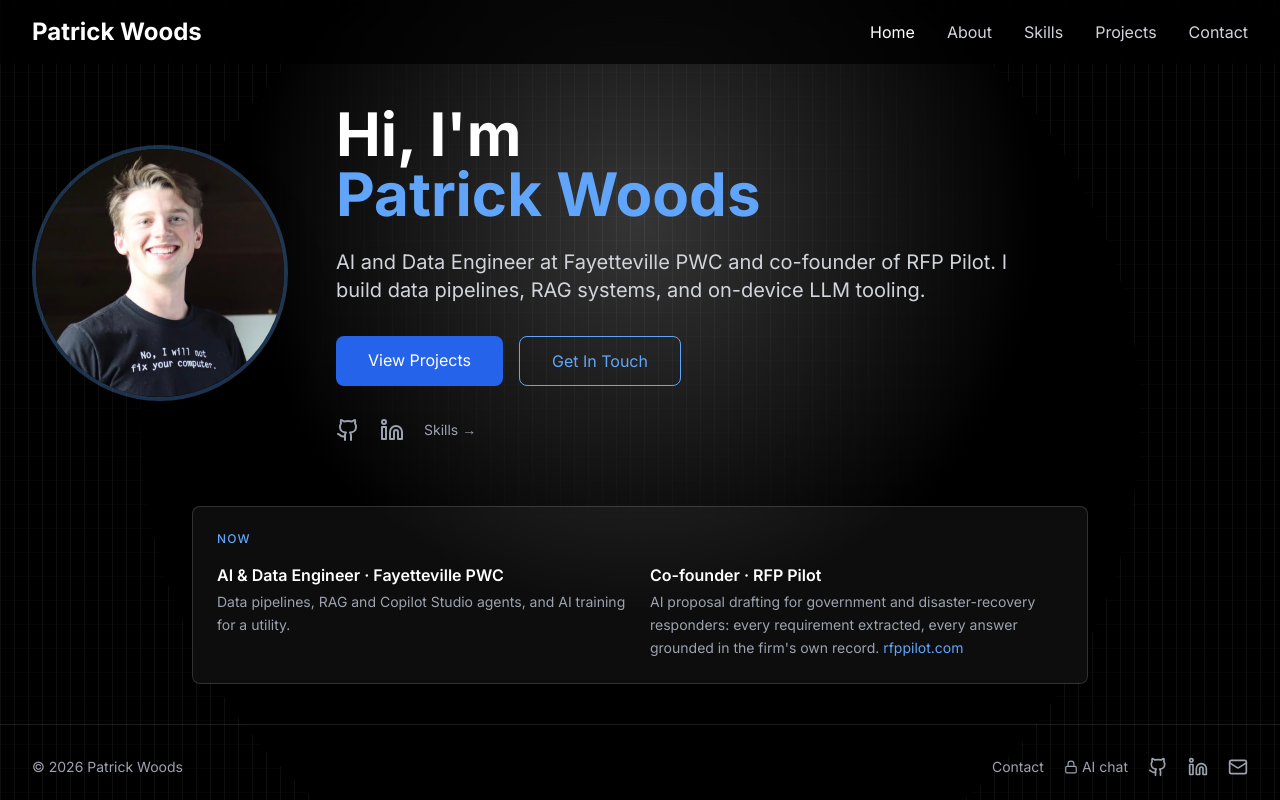
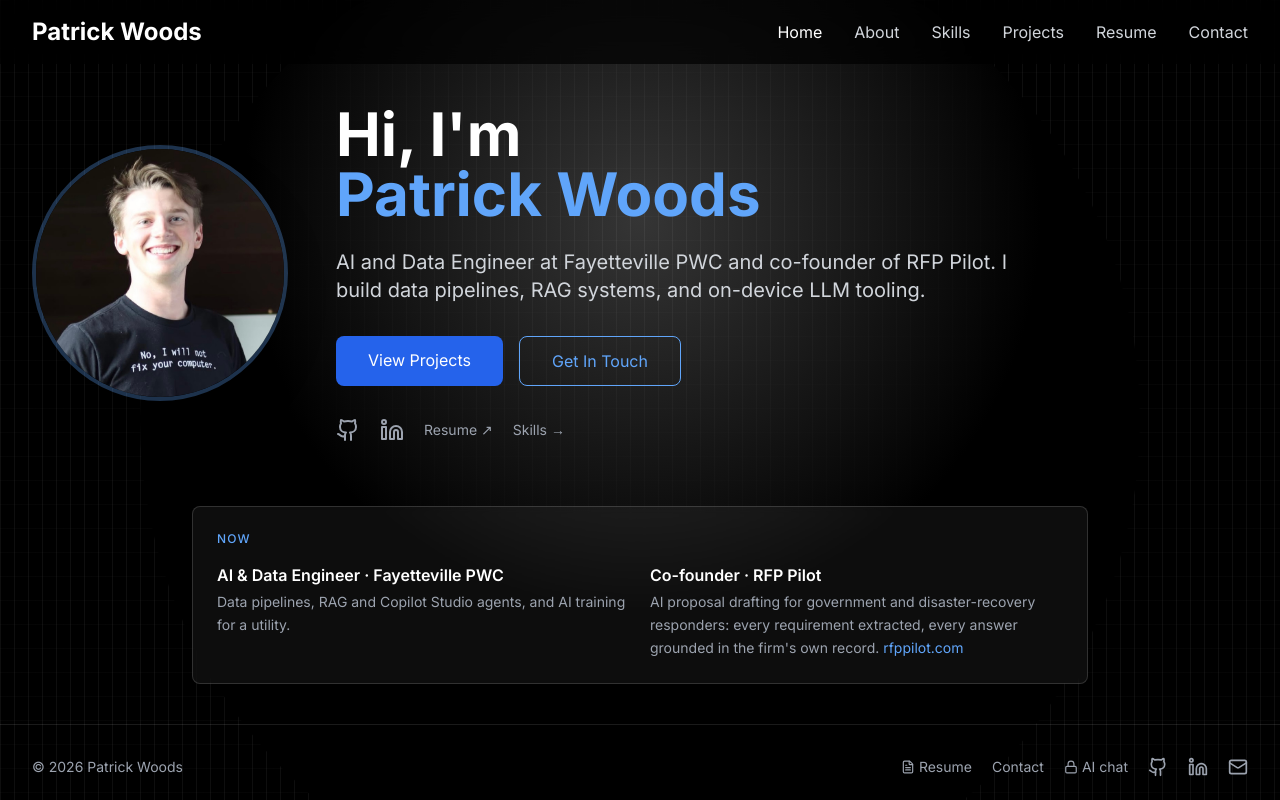
Before and after one commit to PNWoods/Personal-Website, a Next.js app: page / in a window 1280 px wide. Built offline with nearby package versions, Linux system fonts and the light colour scheme.

Commit message:
site: resume PDF with links in the nav, footer and home page

```diff
--- a/components/Footer.tsx
+++ b/components/Footer.tsx
@@ -1,6 +1,6 @@
 import Link from 'next/link'
-import { Github, Linkedin, Lock, Mail } from 'lucide-react'
-import { CONTACT } from '@/lib/site'
+import { FileText, Github, Linkedin, Lock, Mail } from 'lucide-react'
+import { CONTACT, RESUME_PATH } from '@/lib/site'
 
 export default function Footer() {
   const year = new Date().getFullYear()
@@ -10,6 +10,15 @@
       <div className="mx-auto flex max-w-7xl flex-col items-center justify-between gap-4 px-4 sm:flex-row sm:px-6 lg:px-8">
         <p className="text-sm text-gray-400">© {year} Patrick Woods</p>
         <div className="flex items-center gap-5">
+          <a
+            href={RESUME_PATH}
+            target="_blank"
+            rel="noopener noreferrer"
+            className="inline-flex items-center gap-1 text-sm text-gray-400 transition-colors hover:text-white"
+          >
+            <FileText className="h-3.5 w-3.5" aria-hidden />
+            Resume
+          </a>
           <Link href="/contact" className="text-sm text-gray-400 transition-colors hover:text-white">
             Contact
           </Link>
--- a/components/Navigation.tsx
+++ b/components/Navigation.tsx
@@ -4,7 +4,7 @@
 import { usePathname } from 'next/navigation'
 import { useEffect, useState } from 'react'
 import { Menu, X } from 'lucide-react'
-import { NAV_LINKS } from '@/lib/site'
+import { NAV_LINKS, RESUME_PATH } from '@/lib/site'
 import { useContactModal } from './ContactModalProvider'
 
 export default function Navigation() {
@@ -42,6 +42,14 @@
                 {l.label}
               </Link>
             ))}
+            <a
+              href={RESUME_PATH}
+              target="_blank"
+              rel="noopener noreferrer"
+              className="text-gray-300 transition-colors hover:text-white"
+            >
+              Resume
+            </a>
             <button onClick={showContactModal} className="text-gray-300 transition-colors hover:text-white">
               Contact
             </button>
@@ -77,6 +85,14 @@
                 {l.label}
               </Link>
             ))}
+            <a
+              href={RESUME_PATH}
+              target="_blank"
+              rel="noopener noreferrer"
+              className="px-2 py-3 text-lg text-gray-300 transition-colors hover:text-white"
+            >
+              Resume
+            </a>
             <button
               onClick={() => {
                 setOpen(false)
--- a/components/sections/HomePage.tsx
+++ b/components/sections/HomePage.tsx
@@ -3,7 +3,7 @@
 import Image from 'next/image'
 import Link from 'next/link'
 import { Github, Linkedin } from 'lucide-react'
-import { CONTACT } from '@/lib/site'
+import { CONTACT, RESUME_PATH } from '@/lib/site'
 import { useContactModal } from '../ContactModalProvider'
 
 export default function HomePage() {
@@ -67,6 +67,14 @@
               >
                 <Linkedin className="h-6 w-6" />
               </a>
+              <a
+                href={RESUME_PATH}
+                target="_blank"
+                rel="noopener noreferrer"
+                className="text-sm text-gray-400 transition-colors hover:text-white"
+              >
+                Resume ↗
+              </a>
               <Link href="/skills" className="text-sm text-gray-400 transition-colors hover:text-white">
                 Skills →
               </Link>
--- a/lib/site.ts
+++ b/lib/site.ts
@@ -13,6 +13,9 @@
   linkedin: 'https://www.linkedin.com/in/pnwoods/',
   github: 'https://github.com/PNWoods',
 } as const
+
+/** One-page PDF in public/. Replace the file to update; the links stay the same. */
+export const RESUME_PATH = '/resume.pdf'
 
 /** Publications, newest first. Author order as published. */
 export const PUBLICATIONS = [
```
Also changed, not shown: 1 other file (tests, documents, lock files or other folders).
